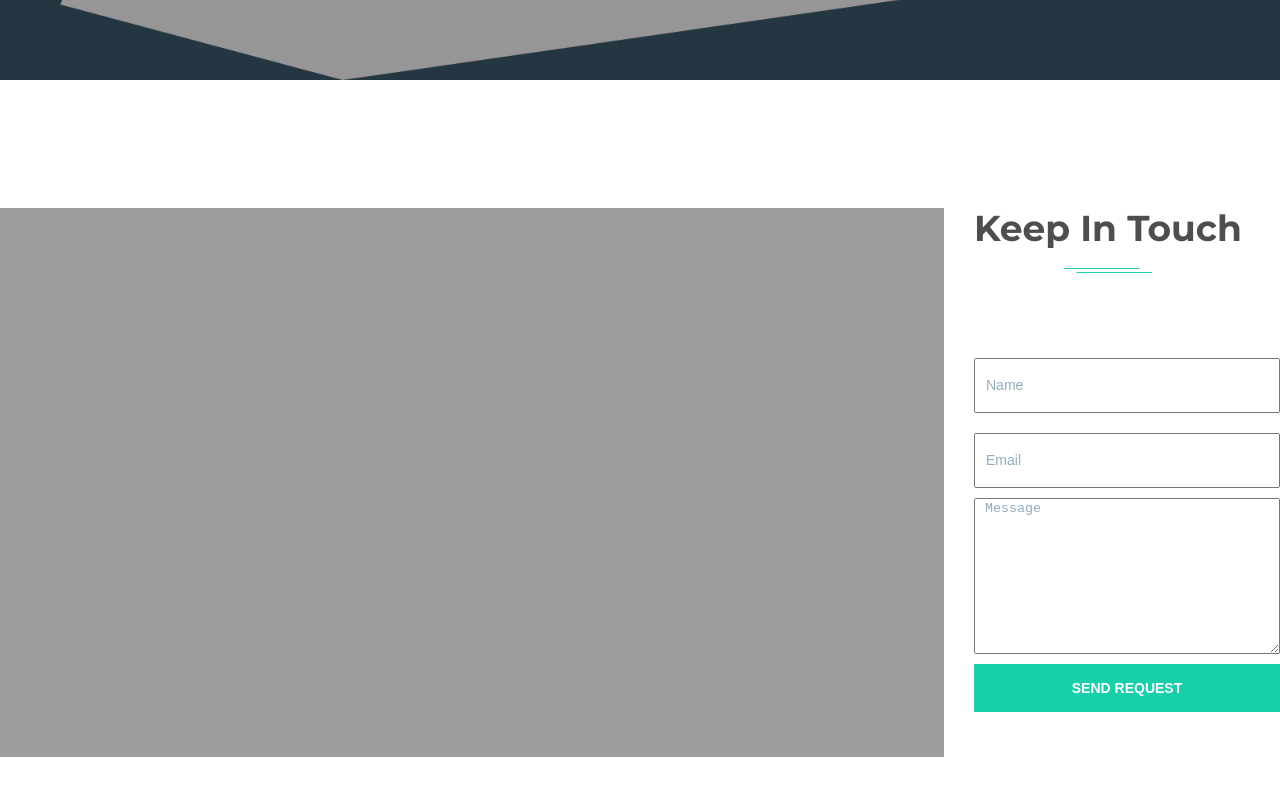
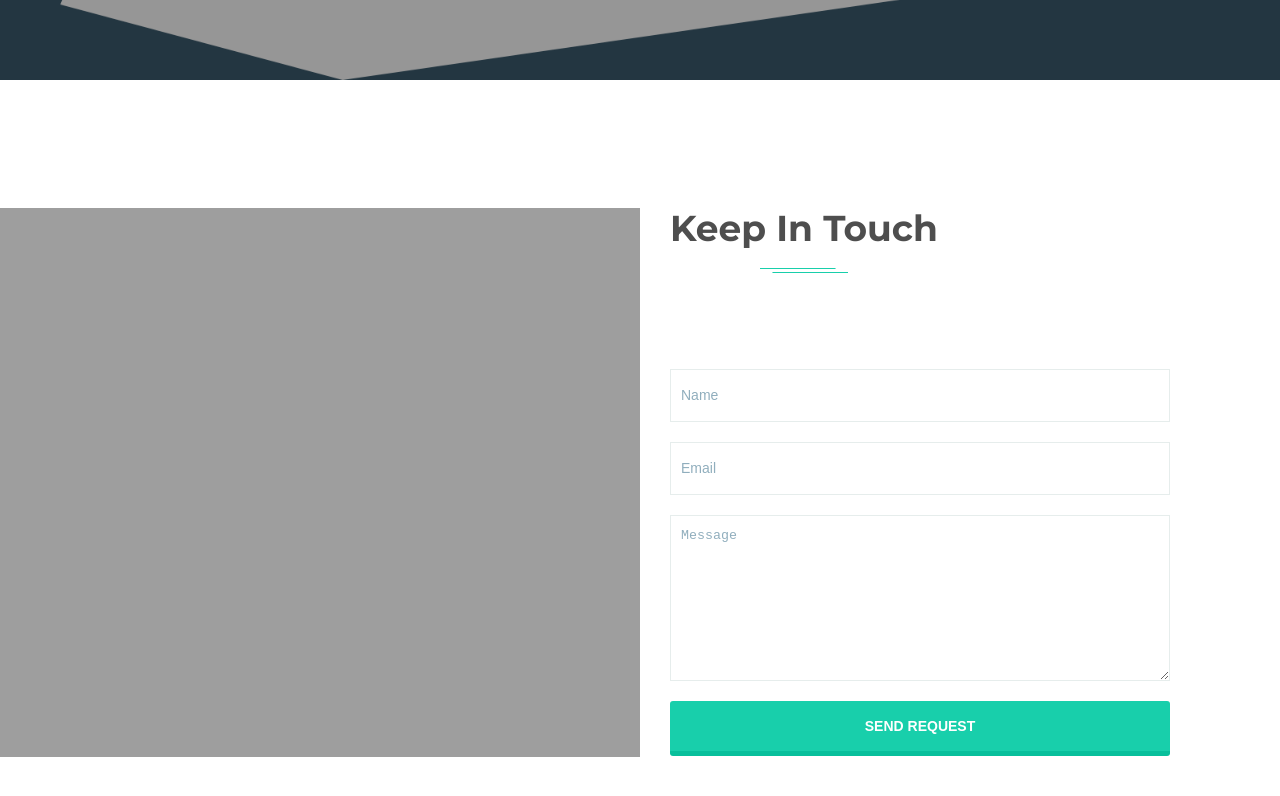
Before and after one commit to kuharenko-olya/Ham, a website: page public/index.html in a window 1280 px wide. Shown: the part 9901-10697 px from the top of the page. Drawn offline with Linux system fonts and the light colour scheme.

Commit message:
обновила стили

```diff
--- a/sass/_forma.scss
+++ b/sass/_forma.scss
@@ -1,5 +1,6 @@
 .forma {
-    padding: 128px 0px;
+    padding-top: 128px;
+    padding-bottom: 134px;
 
     .row {
         @include row;
@@ -14,13 +15,14 @@
             width: 100%;
 
             .left-image {
-                width: 944px;
+                width: 50%;
                 height: 549px;
 
-                //                img {
-                //                    width: 100%;
-                //                    height: 100%;
-                //                }
+                img {
+                    width: 100%;
+                    height: 100%;
+                }
+
             }
 
 
@@ -30,11 +32,12 @@
                 width: 100%;
                 max-width: 500px;
                 padding-left: 30px;
+                align-self: flex-end;
 
 
 
                 .title {
-                    margin-bottom: 100px;
+                    margin-bottom: 111px;
                     display: flex;
                 }
 
@@ -48,6 +51,7 @@
                         padding: 18px 0px;
                         padding-left: 10px;
                         margin: 10px 0px;
+                        border: 1px solid #e6edec;
 
                         &::placeholder {
                             color: #90aebd;
@@ -64,19 +68,23 @@
                         background-color: $primary-color;
                         border: none;
                         color: white;
-                        padding: 16px 32px;
+                        padding: 17px 0px;
                         text-decoration: none;
-                        margin: 4px 2px;
                         cursor: pointer;
                         text-transform: uppercase;
                         font-size: 14px;
                         font-weight: 700;
-                        margin: 10px 0px;
+                        margin-top: 10px;
+                        border-bottom: 5px solid #08bf9b;
+                        border-radius: 3px;
 
                     }
 
                     textarea {
                         padding-left: 10px;
+                        margin: 10px 0px;
+                        border: 1px solid #e6edec;
+                        padding-top: 12px;
 
                         &::placeholder {
                             color: #90aebd;
@@ -88,7 +96,6 @@
 
             }
 
-
         }
 
     }
```
Also changed, not shown: public/css/main.css.
